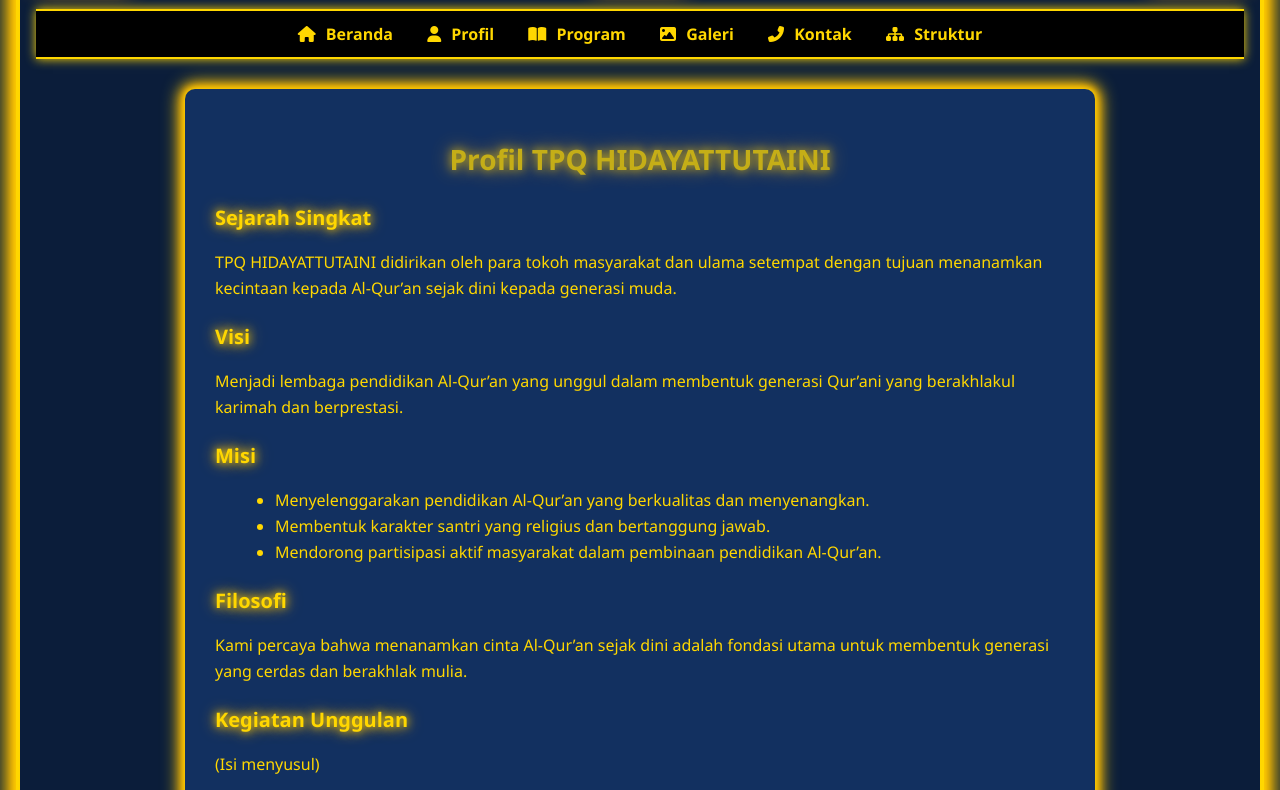
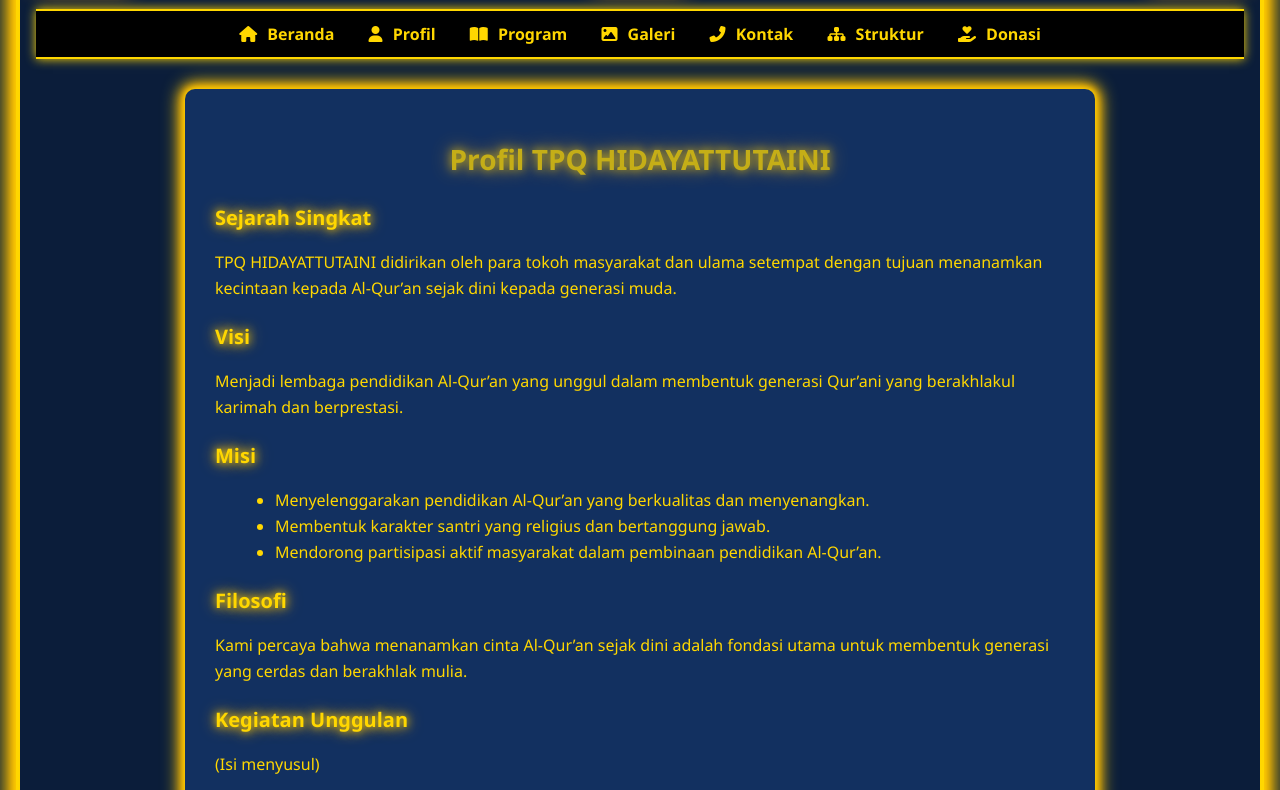
Before and after one commit to eziezi77/Tp, a plain HTML site: page profil.html in a window 1280 px wide. Shown: the part 138-928 px from the top of the page. Drawn offline with Linux system fonts and the light colour scheme; a web font is replaced by a local one.

Commit message:
profil.html

```diff
--- a/profil.html
+++ b/profil.html
@@ -159,7 +159,8 @@
     <a href="galeri.html"><i class="fas fa-image"></i> Galeri</a>
     <a href="kontak.html"><i class="fas fa-phone-alt"></i> Kontak</a>
     <a href="struktur.html"><i class="fas fa-sitemap"></i> Struktur</a>
-  </div>
+    <a href="donasi.html"><i class="fas fa-hand-holding-heart"></i> Donasi</a>
+    </div>
 
   <div class="content">
     <h2>Profil TPQ HIDAYATTUTAINI</h2>
```
